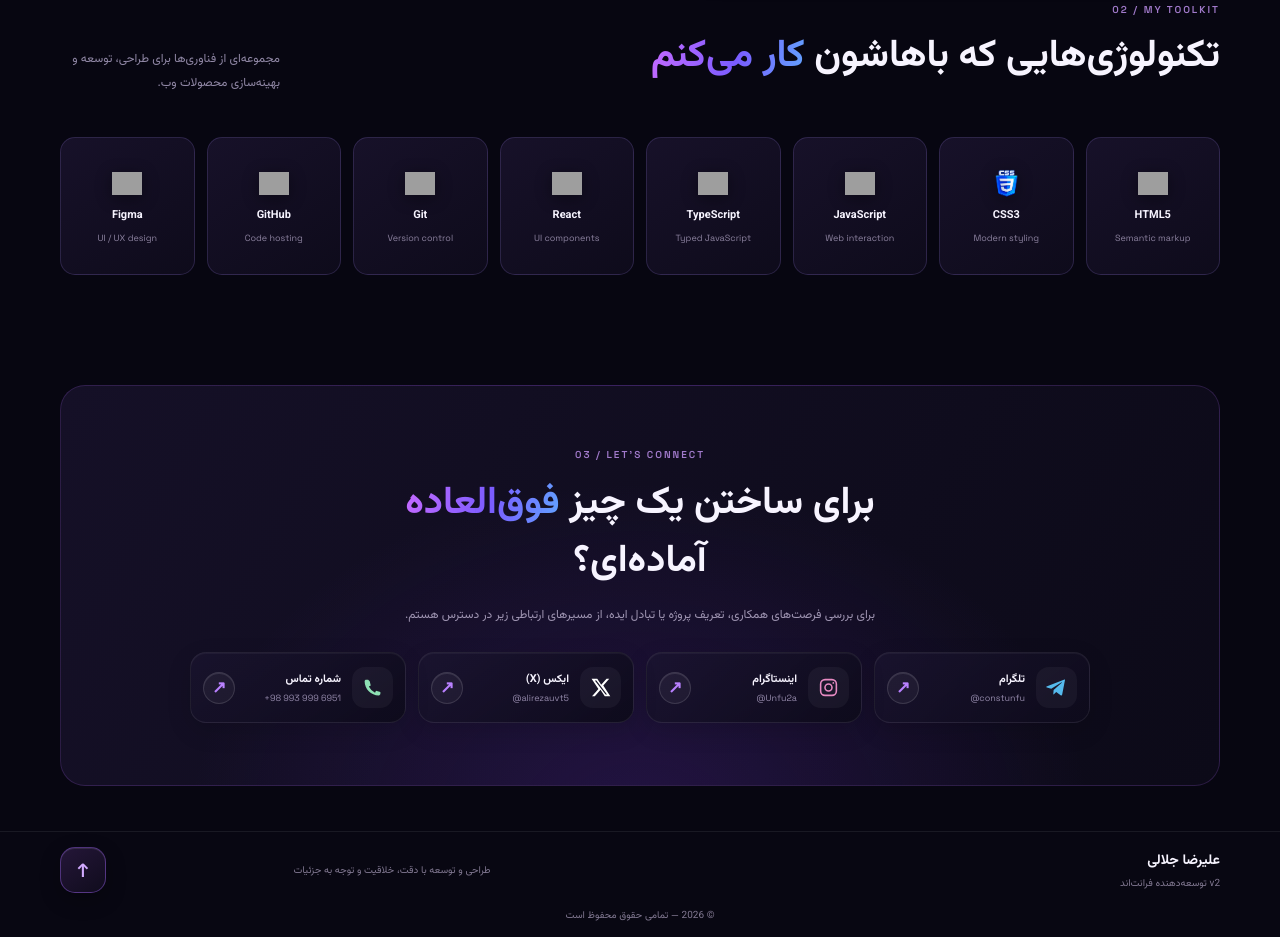
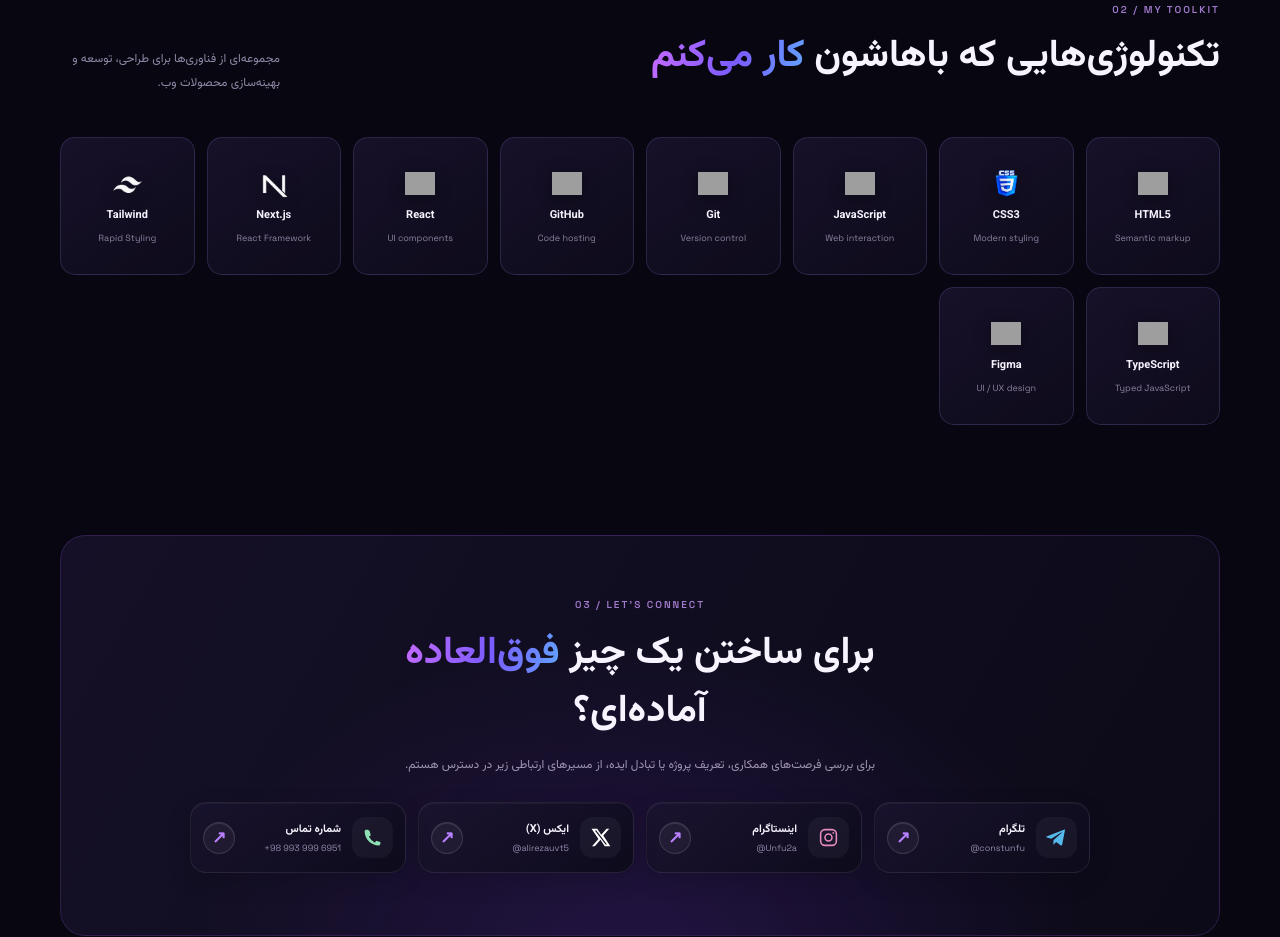
Before and after one commit to unfu2a-ops/profilo-v2, a plain HTML site: page index.html in a window 1280 px wide. Shown: the part 1734-2671 px from the top of the page. Drawn offline with Linux system fonts and the light colour scheme; grey boxes are pictures that could not be loaded.

Commit message:
update project

```diff
--- a/index.html
+++ b/index.html
@@ -31,11 +31,10 @@
                 aria-controls="navLinks"><span></span><span></span><span></span><small>MENU</small></button>
             <div class="links" id="navLinks"><a class="active" href="#home">خانه</a><a href="#about">درباره من</a><a
                     href="#skills">مهارت‌ها</a><a href="#contact">ارتباط با من</a>
-                    <a href="https://botostart.ir/certificates/10000000000192">مدرک</a>
-                    <a class="navbtn"
-                    href="#contact">درخواست همکاری <b class="arrow-icon" aria-hidden="true">↗</b></a>
+                <a href="https://botostart.ir/certificates/10000000000192">مدرک</a>
+                <a class="navbtn" href="#contact">درخواست همکاری <b class="arrow-icon" aria-hidden="true">↗</b></a>
 
-                </div>
+            </div>
 
         </nav>
     </header>
@@ -101,36 +100,68 @@
             </div>
             <div class="skillgrid">
 
-                <a href="https://www.w3schools.com/html/"><div class="skill"><img src="https://cdn.simpleicons.org/html5/E34F26"
-                        alt="HTML5"><b>HTML5</b><small>Semantic markup</small></div></a>
+                <a href="https://www.w3schools.com/html/">
+                    <div class="skill"><img src="https://cdn.simpleicons.org/html5/E34F26"
+                            alt="HTML5"><b>HTML5</b><small>Semantic markup</small></div>
+                </a>
 
 
-                <a href="https://web.dev/css"><div class="skill"><img src="./assets/file_00000000f9f08210a5a842e848658ac7.png"
-                        alt="CSS3"><b>CSS3</b><small>Modern styling</small></div></a>
+                <a href="https://web.dev/css">
+                    <div class="skill"><img src="./assets/file_00000000f9f08210a5a842e848658ac7.png"
+                            alt="CSS3"><b>CSS3</b><small>Modern styling</small></div>
+                </a>
 
 
-                <a href="https://nodejs.org/en"><div class="skill"><img src="https://cdn.simpleicons.org/javascript/F7DF1E"
-                        alt="JavaScript"><b>JavaScript</b><small>Web interaction</small></div></a>
+                <a href="https://nodejs.org/en">
+                    <div class="skill"><img src="https://cdn.simpleicons.org/javascript/F7DF1E"
+                            alt="JavaScript"><b>JavaScript</b><small>Web interaction</small></div>
+                </a>
+
+                <a href="https://git-scm.com/">
+                    <div class="skill"><img src="https://cdn.simpleicons.org/git/F05032"
+                            alt="Git"><b>Git</b><small>Version
+                            control</small></div>
+                </a>
+
+                <a href="https://github.com/unfu2a-ops">
+                    <div class="skill"><img src="https://cdn.simpleicons.org/github/FFFFFF"
+                            alt="GitHub"><b>GitHub</b><small>Code hosting</small></div>
+                </a>
+
+                <a href="https://react.dev/">
+                    <div class="skill"><img src="https://cdn.simpleicons.org/react/61DAFB"
+                            alt="React"><b>React</b><small>UI
+                            components</small></div>
+                </a>
+
+                <a href="https://nextjs.org/">
+                    <div class="skill"><img src="./assets/N.png" alt="GitHub"><b>Next.js</b><small>React
+                            Framework</small></div>
+                </a>
+
+                <a href="https://tailwindcss.com/">
+                    <div class="skill"><img src="./assets/T.png" alt="GitHub"><b>Tailwind</b><small>Rapid
+                            Styling</small></div>
+                </a>
 
 
-                <a href="https://www.typescriptlang.org/"><div class="skill"><img src="https://cdn.simpleicons.org/typescript/3178C6"
-                        alt="TypeScript"><b>TypeScript</b><small>Typed JavaScript</small></div></a>
+                <a href="https://www.typescriptlang.org/">
+                    <div class="skill"><img src="https://cdn.simpleicons.org/typescript/3178C6"
+                            alt="TypeScript"><b>TypeScript</b><small>Typed JavaScript</small></div>
+                </a>
 
 
-                <a href="https://react.dev/"><div class="skill"><img src="https://cdn.simpleicons.org/react/61DAFB" alt="React"><b>React</b><small>UI
-                        components</small></div></a>
 
 
-                <a href="https://git-scm.com/"><div class="skill"><img src="https://cdn.simpleicons.org/git/F05032" alt="Git"><b>Git</b><small>Version
-                        control</small></div></a>
 
 
-                <a href="https://github.com/unfu2a-ops"><div class="skill"><img src="https://cdn.simpleicons.org/github/FFFFFF"
-                        alt="GitHub"><b>GitHub</b><small>Code hosting</small></div></a>
 
 
-                <a href="https://www.figma.com/"><div class="skill"><img src="https://cdn.simpleicons.org/figma/F24E1E" alt="Figma"><b>Figma</b><small>UI
-                        / UX design</small></div></a>
+                <a href="https://www.figma.com/">
+                    <div class="skill"><img src="https://cdn.simpleicons.org/figma/F24E1E"
+                            alt="Figma"><b>Figma</b><small>UI
+                            / UX design</small></div>
+                </a>
             </div>
         </section>
         <section class="contact wrap section" id="contact"><label>03 / LET'S CONNECT</label>
```
Also changed, not shown: assets/N.png (added), assets/T.png (added).
